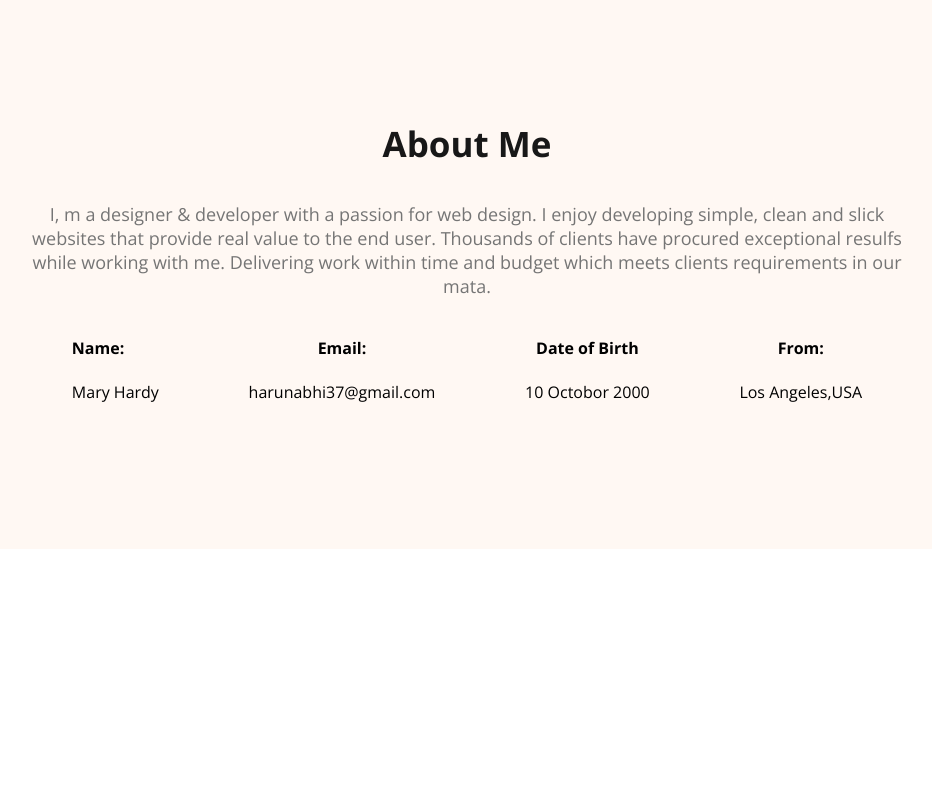
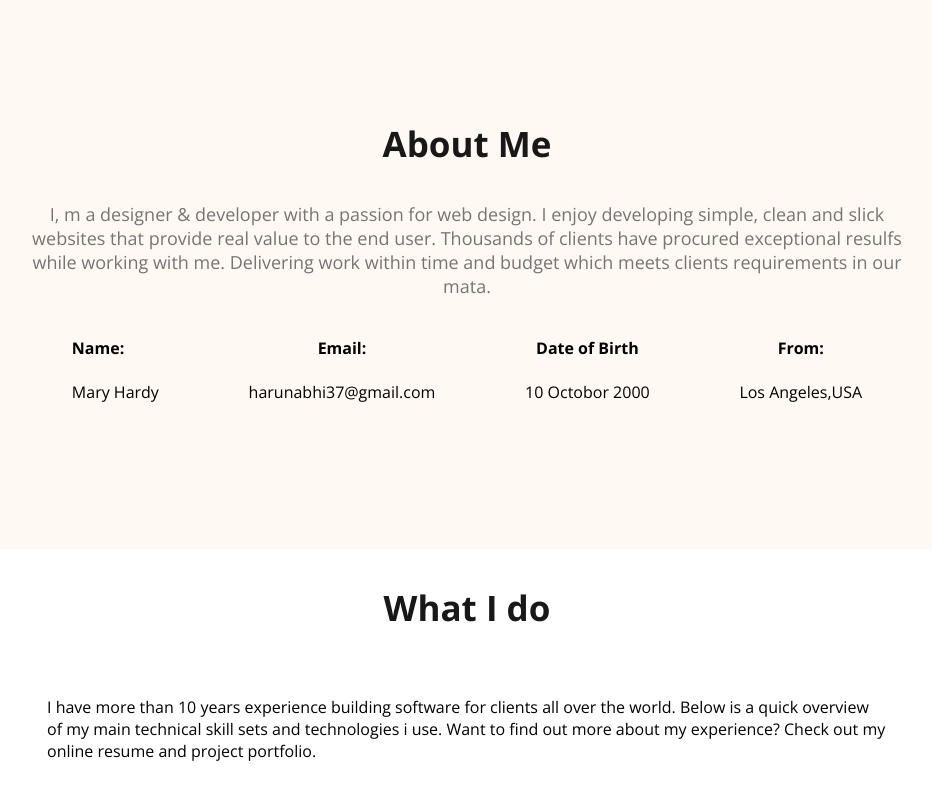
Before and after one commit to harunabhi/web-developer, a plain HTML site: page index.html in a window 1280 px wide. Shown: the part 1040-1840 px from the top of the page, without its empty margins (173-1105 px from the left). Before the commit the page ends 1597 px from the top, so only its background shows below. Drawn offline with nearby package versions, Linux system fonts and the light colour scheme.

Commit message:
added skill

```diff
--- a/index.html
+++ b/index.html
@@ -64,6 +64,8 @@
             </div>
 
         </section>
+        <h3 class="section-tittle">What I do</h3>
+        <p id="what-i-do-description" class="info-description">I have more than 10 years experience building software for clients all over the world. Below is a quick overview of my main technical skill sets and technologies i use. Want to find out more about my experience? Check out my online resume and project portfolio.</p>
 
     </main>
     <footer>
--- a/styles/portfolio.css
+++ b/styles/portfolio.css
@@ -101,3 +101,6 @@ main{
  .about-info{
     text-align: center;
 }
+#what-i-do-description{
+    padding: 30px 150px;
+}
```
